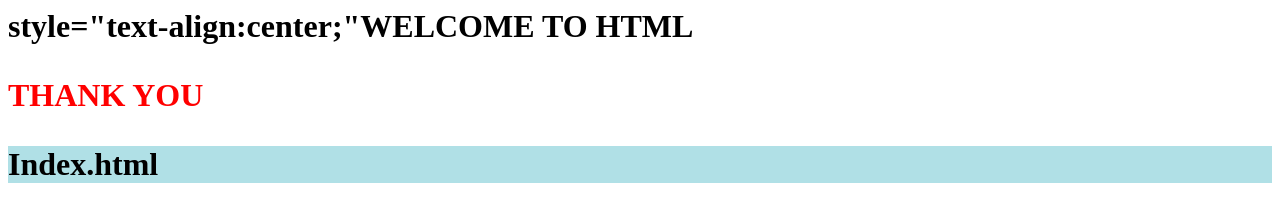
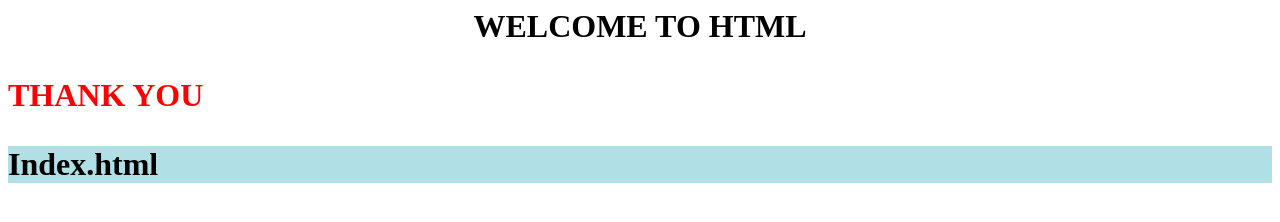
Before and after one commit to Amrutha-K-V/Demo, a plain HTML site: page index.html in a window 1280 px wide. Drawn offline with Linux system fonts and the light colour scheme.

Commit message:
Update index.html

```diff
--- a/index.html
+++ b/index.html
@@ -1,5 +1,5 @@
 <html>
-<h1><p>style="text-align:center;"WELCOME TO HTML</p></h1>
+<h1><p style="text-align:center;">WELCOME TO HTML</p></h1>
   <h1><p style="color:red">THANK YOU</p></h1>
   <h1><p style="background-color:powderblue;" >Index.html</p></h1>
 </html>
```
